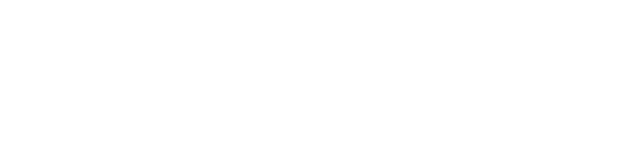
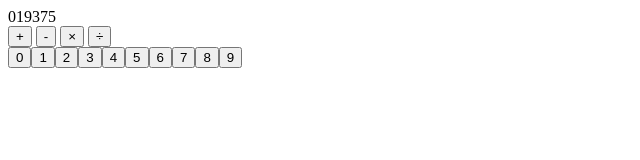
Before and after one commit to 7-garrison-7/calculator, a plain HTML site: page index.html in a window 1280 px wide. Shown: the whole page, without its empty margins (0-640 px from the left). Drawn offline with Linux system fonts and the light colour scheme.

Commit message:
Create buttons and display elements

```diff
--- a/index.html
+++ b/index.html
@@ -5,9 +5,17 @@
     <meta name="viewport" content="width=device-width, initial-scale=1.0">
     <title>Document</title>
     <link rel="stylesheet" href="./styles.css">
-    <script src="./javascript.js"></script>
+    <script src="./javascript.js" defer></script>
+    <title>Calculator</title>
 </head>
 <body>
-
+    <div id="display">019375</div>
+    <div id="operators">
+        <button id="add">+</button>
+        <button id="subtract">-</button>
+        <button id="multiply">×</button>
+        <button id="divide">÷</button>
+    </div>
+    <div id="digits"></div>
 </body>
 </html>
--- a/javascript.js
+++ b/javascript.js
@@ -1,3 +1,11 @@
+const digits = document.querySelector("#digits");
+
+for (let i = 0; i < 10; i++) {
+    let digit = document.createElement("button", `class = ${i}`);
+    digit.textContent = i;
+    digits.appendChild(digit);
+}
+
 function add(a, b) {
     return a + b;
 }
```
